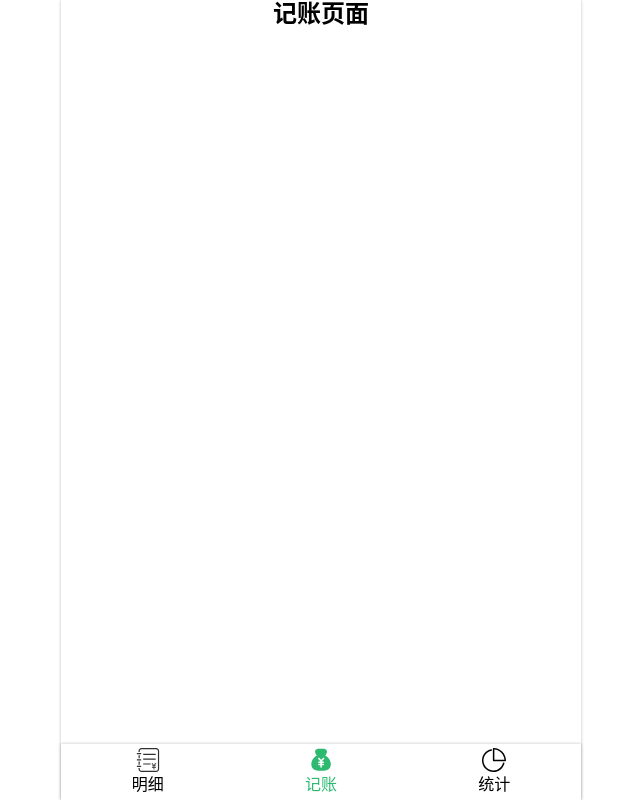
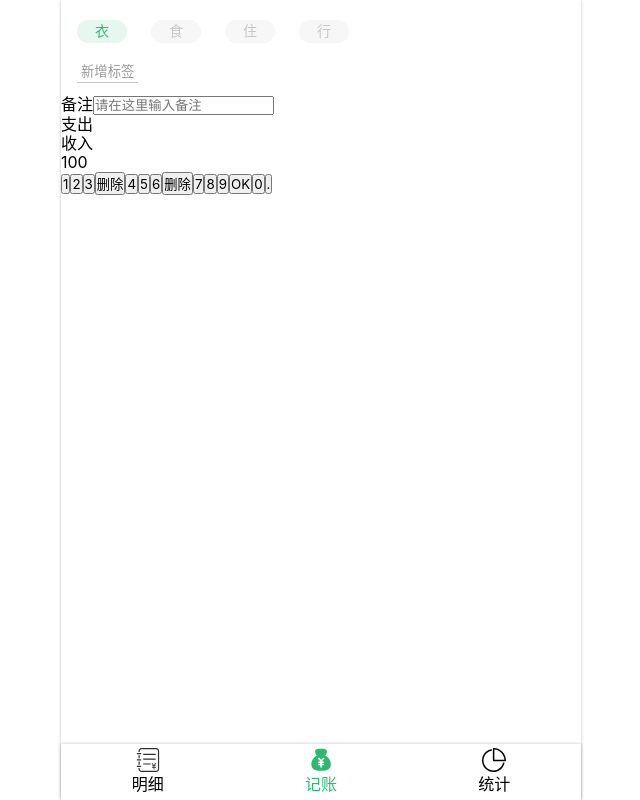
Before and after one commit to isCCcc/react_account, a React app: page /#/money in a window 1280 px wide. Shown: the whole page, without its empty margins (319-959 px from the left). Built offline with nearby package versions, Linux system fonts and the light colour scheme.

Commit message:
完成 Money-TagsSection ui 布局

```diff
--- a/src/components/Layout.tsx
+++ b/src/components/Layout.tsx
@@ -3,7 +3,7 @@
 import styled from "styled-components";
 
 const Wrapper = styled.div`
-  text-align: center;
+  //text-align: center;
   box-shadow: 0 0 3px rgba(0, 0, 0, 0.25);
   max-width: 520px;
   margin: 0 auto;
--- a/src/index.scss
+++ b/src/index.scss
@@ -11,6 +11,9 @@
   text-decoration: none;
   color: inherit;
 }
+button{
+  font-family: inherit;
+}
 body{
   font-family: $font-hei;
   font-size: 16px;
--- a/src/view/Money.tsx
+++ b/src/view/Money.tsx
@@ -1,11 +1,91 @@
 import Layout from "../components/Layout";
 import React from "react";
+import styled from "styled-components";
+
+// $color-tint-green: #e7f7f0;
+// $color-dark-green: #2db970;
+// $color-tint-gray: #f7f7f7;
+// $color-dark-gray: #c7c7c7;
+// $color-tint-yellow: #fff7ea;
+// $color-dark-yellow: #f2b52d;
+const TagsSection = styled.section`
+  background: #fff;
+  padding: 12px 16px;
+
+  > ol {
+    margin: 0 -12px;
+
+    > li {
+      background: #f7f7f7;
+      color: #c7c7c7;
+      border-radius: 18px;
+      display: inline-block;
+      padding: 3px 18px;
+      font-size: 14px;
+      margin: 8px 12px;
+
+      &.selected {
+        color: #2db970;
+        background: #e7f7f0;
+      }
+    }
+  }
+
+  > button {
+    background: none;
+    border: none;
+    padding: 2px 4px;
+    color: #999;
+    border-bottom: 1px solid #c7c7c7;
+    margin-top: 8px;
+  }
+`
+const NotesSection = styled.section``
+const CategorySection = styled.section``
+const NumberPadSection = styled.section``
 
 function Money() {
     return (
         <Layout>
-            <h2>记账页面</h2>
+            <TagsSection>
+                <ol>
+                    <li className="selected">衣</li>
+                    <li>食</li>
+                    <li>住</li>
+                    <li>行</li>
+                </ol>
+                <button>新增标签</button>
+            </TagsSection>
+
+            <NotesSection>
+                <label>备注</label>
+                <input placeholder="请在这里输入备注"/>
+            </NotesSection>
+            <CategorySection>
+                <ol>
+                    <li>支出</li>
+                    <li>收入</li>
+                </ol>
+            </CategorySection>
+            <NumberPadSection>
+                <div>100</div>
+                <button>1</button>
+                <button>2</button>
+                <button>3</button>
+                <button>删除</button>
+                <button>4</button>
+                <button>5</button>
+                <button>6</button>
+                <button>删除</button>
+                <button>7</button>
+                <button>8</button>
+                <button>9</button>
+                <button>OK</button>
+                <button>0</button>
+                <button>.</button>
+            </NumberPadSection>
         </Layout>
     );
 }
+
 export default Money
```
